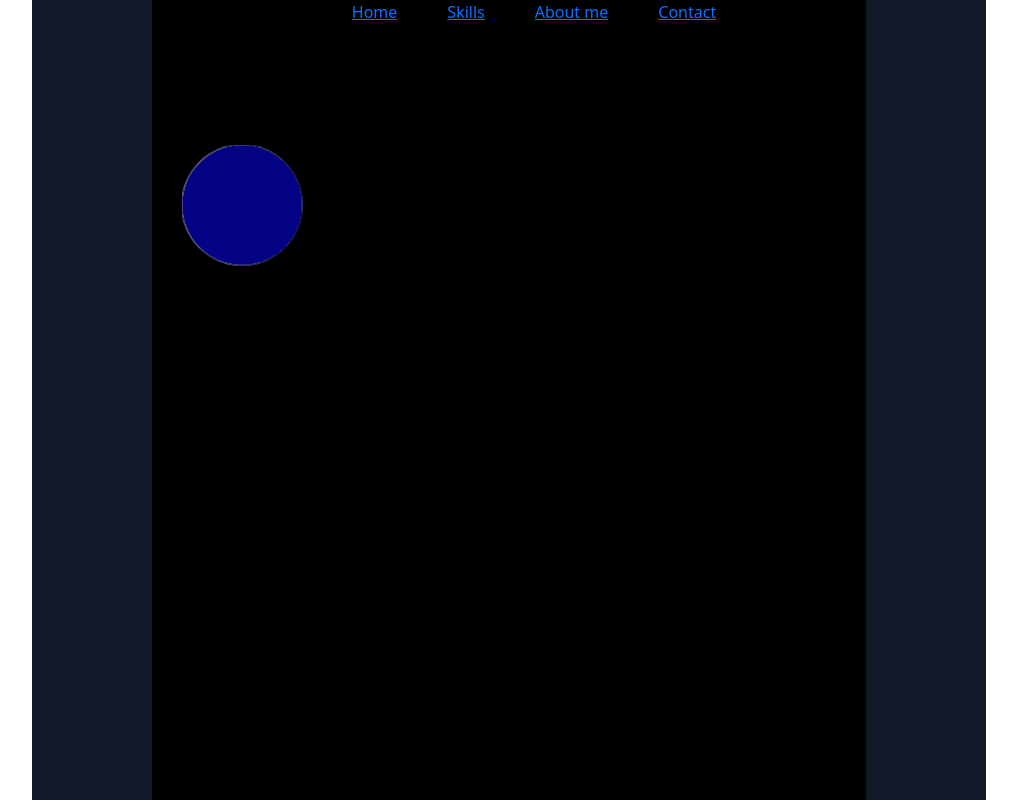
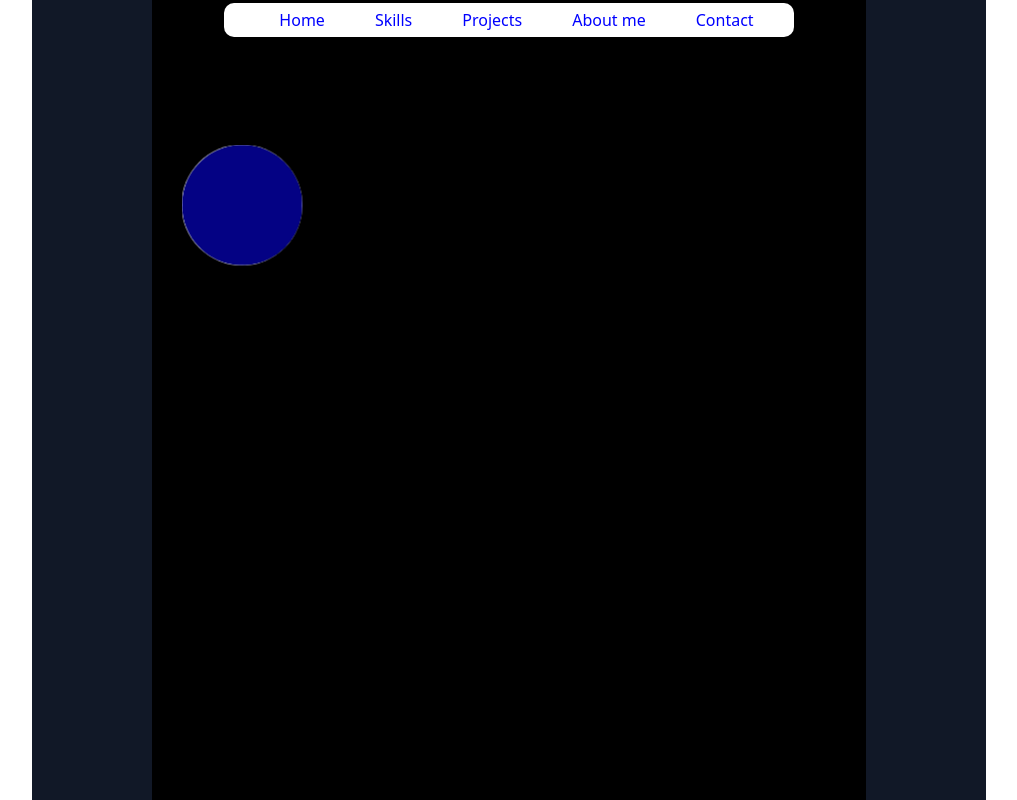
Before and after one commit to andrefsilveira1/react-portfolio, a React (Create React App) app: page / in a window 1280 px wide. Shown: the top 800 px of the page, without its empty margins (131-1148 px from the left). Built offline with nearby package versions, Linux system fonts and the light colour scheme.

Commit message:
feat: add style to nav

```diff
--- a/src/components/nav/index.css
+++ b/src/components/nav/index.css
@@ -1,7 +1,20 @@
 .top-nav {
   position: fixed;
-
+  background-color: white;
+  border-radius: 10px;
+  padding: 5px;
+  padding-right: 40px;
+  margin-top: 3px;
 }
 .top-nav a {
+  color: blue;
   margin-left: 50px;
+  text-decoration: none;
+  border-radius: 8px;
+  transition: transform 0.3s ease-in-out;
 }
+
+.top-nav a:hover {
+  color: rgb(20, 128, 228);
+  transition-delay: 0.2s;
+}
--- a/src/components/nav/index.js
+++ b/src/components/nav/index.js
@@ -11,10 +11,13 @@ export default function Nav() {
       <Link to="#skills">
         Skills
       </Link>
-      <Link to="about">
+      <Link to="#projects">
+        Projects
+      </Link>
+      <Link to="#about">
         About me
       </Link>
-      <Link to="contact">
+      <Link to="#contact">
         Contact
       </Link>
     </nav>
--- a/src/components/skills/index.js
+++ b/src/components/skills/index.js
@@ -15,7 +15,7 @@ export default function Skills() {
                 </ul>
             </section>
 
-            <section className="mb-12" id="section2">
+            <section className="mb-12" id="projects">
                 <h2 className="text-3xl font-bold mb-4">Projects</h2>
                 <div className="grid grid-cols-2 gap-4">
                     <div className="bg-blue-700 p-4 rounded">
@@ -37,8 +37,8 @@ export default function Skills() {
                 </div>
             </section>
 
-            <section className="mb-12" id="section3">
-                <h2 className="text-3xl font-bold mb-4">Projects</h2>
+            <section className="mb-12" id="about">
+                <h2 className="text-3xl font-bold mb-4">About</h2>
                 <div className="grid grid-cols-2 gap-4">
                     <div className="bg-blue-700 p-4 rounded">
                         <h3 className="text-xl font-semibold mb-2">Project 1</h3>
@@ -59,7 +59,7 @@ export default function Skills() {
                 </div>
             </section>
 
-            <section id="section5">
+            <section id="contact">
                 <h2 className="text-3xl font-bold mb-4">Contact</h2>
                 <p className="text-lg">Feel free to reach out to me at freitasandre38@gmail.com</p>
             </section>
```
